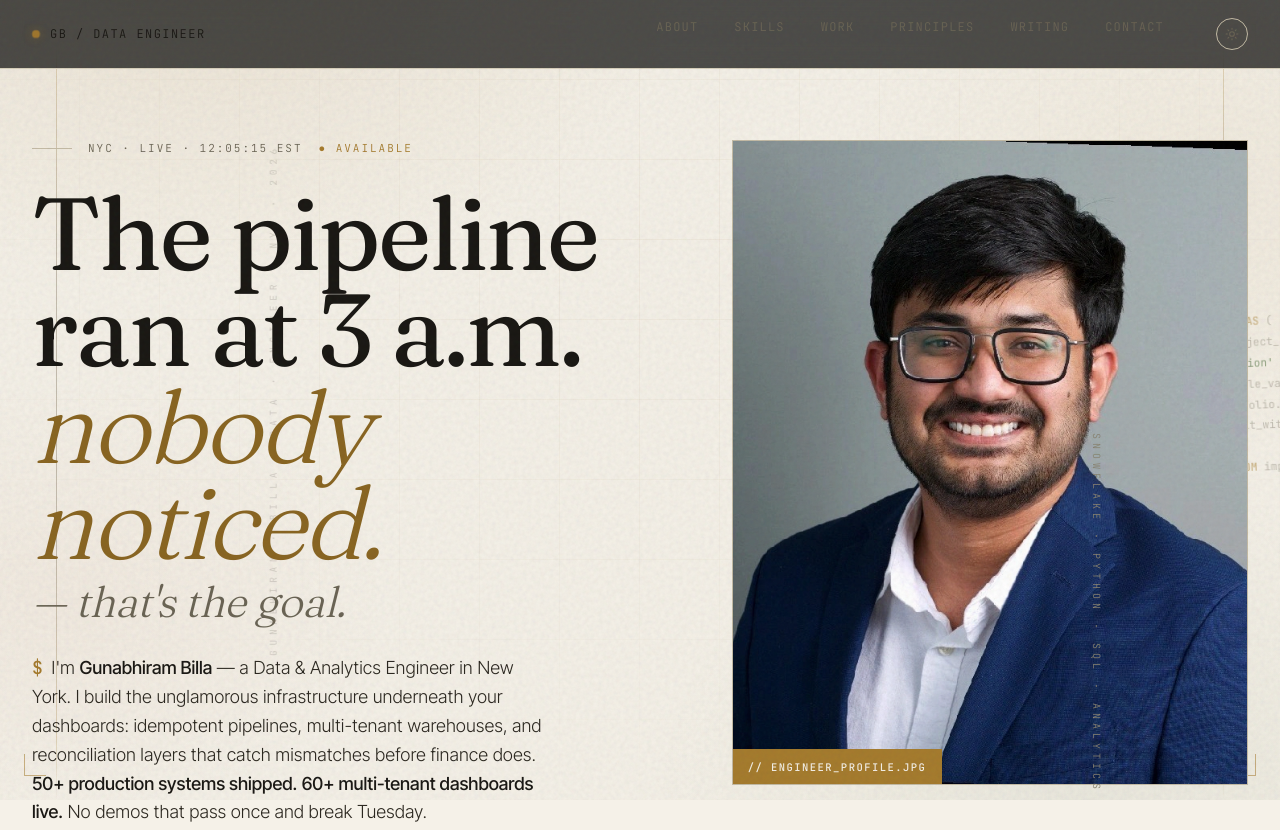
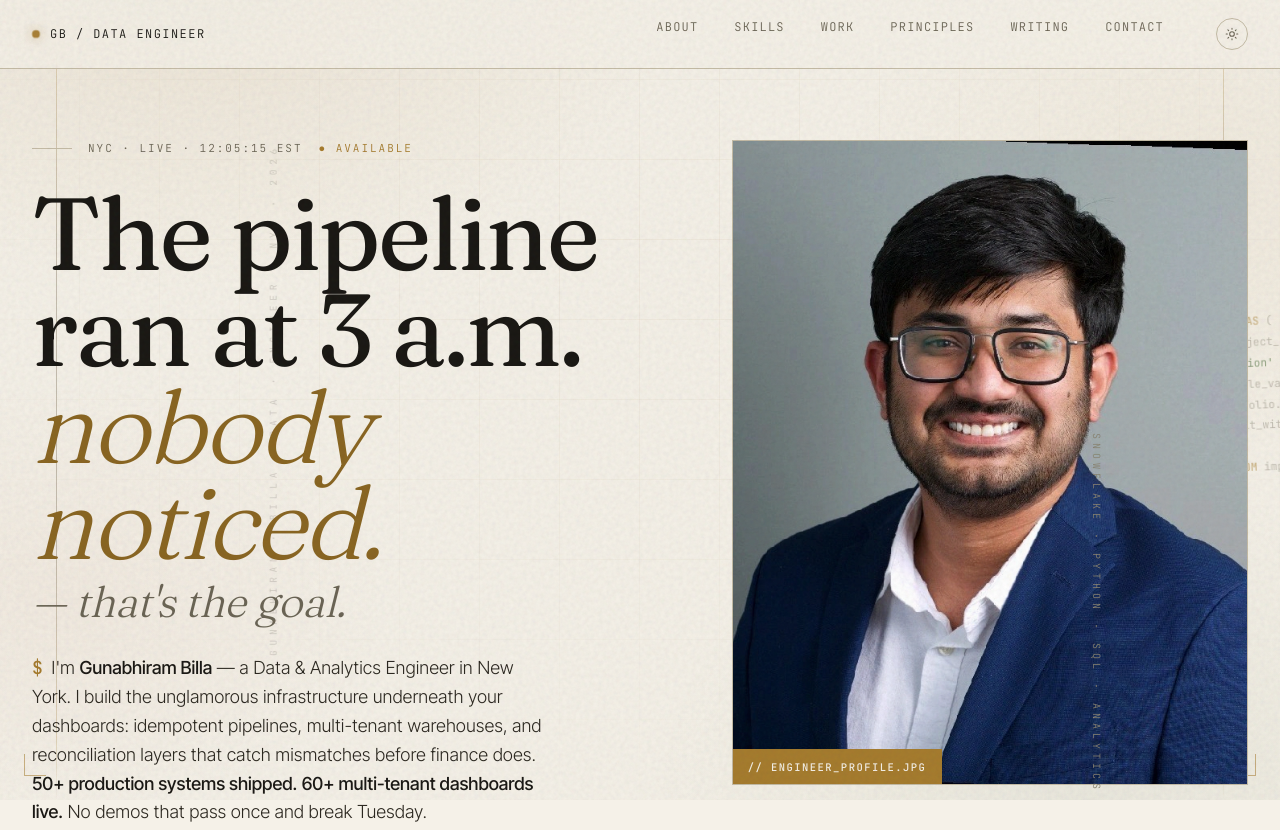
Before and after one commit to Gunabhirambilla/gunabhirambilla.github.io, a plain HTML site: page index.html in a window 1280 px wide. Shown: the top 830 px of the page. Drawn offline with Linux system fonts and the light colour scheme.

Commit message:
Fix nav background in light theme

```diff
--- a/styles.css
+++ b/styles.css
@@ -15,6 +15,7 @@
   --accent-3: #c89244;
   --green: #6b8e5a;
   --red: #c47666;
+  --nav-bg: rgba(13,13,12,0.72);
   --serif: "Fraunces", Georgia, serif;
   --sans: "Inter Tight", system-ui, sans-serif;
   --mono: "JetBrains Mono", ui-monospace, monospace;
@@ -35,6 +36,7 @@
   --accent-3: #c89244;
   --green: #4a6b3a;      /* deeper green */
   --red: #a85638;        /* deeper red */
+  --nav-bg: rgba(245,241,232,0.78);
 }
 
 /* Light-mode grain — needs to be dark dots on light bg */
@@ -115,6 +117,11 @@
 /* Scroll-top button in light mode */
 [data-theme="light"] .scroll-top:hover {
   color: var(--ink);
+}
+
+/* Stronger nav border in light mode for clarity */
+[data-theme="light"] nav {
+  border-bottom-color: var(--line);
 }
 
 /* Selection */
@@ -297,7 +304,7 @@ nav {
   position: fixed; top: 0; left: 0; right: 0;
   z-index: 50;
   backdrop-filter: blur(14px);
-  background: rgba(13,13,12,0.72);
+  background: var(--nav-bg);
   border-bottom: 1px solid var(--line-soft);
 }
 nav .inner {
```
